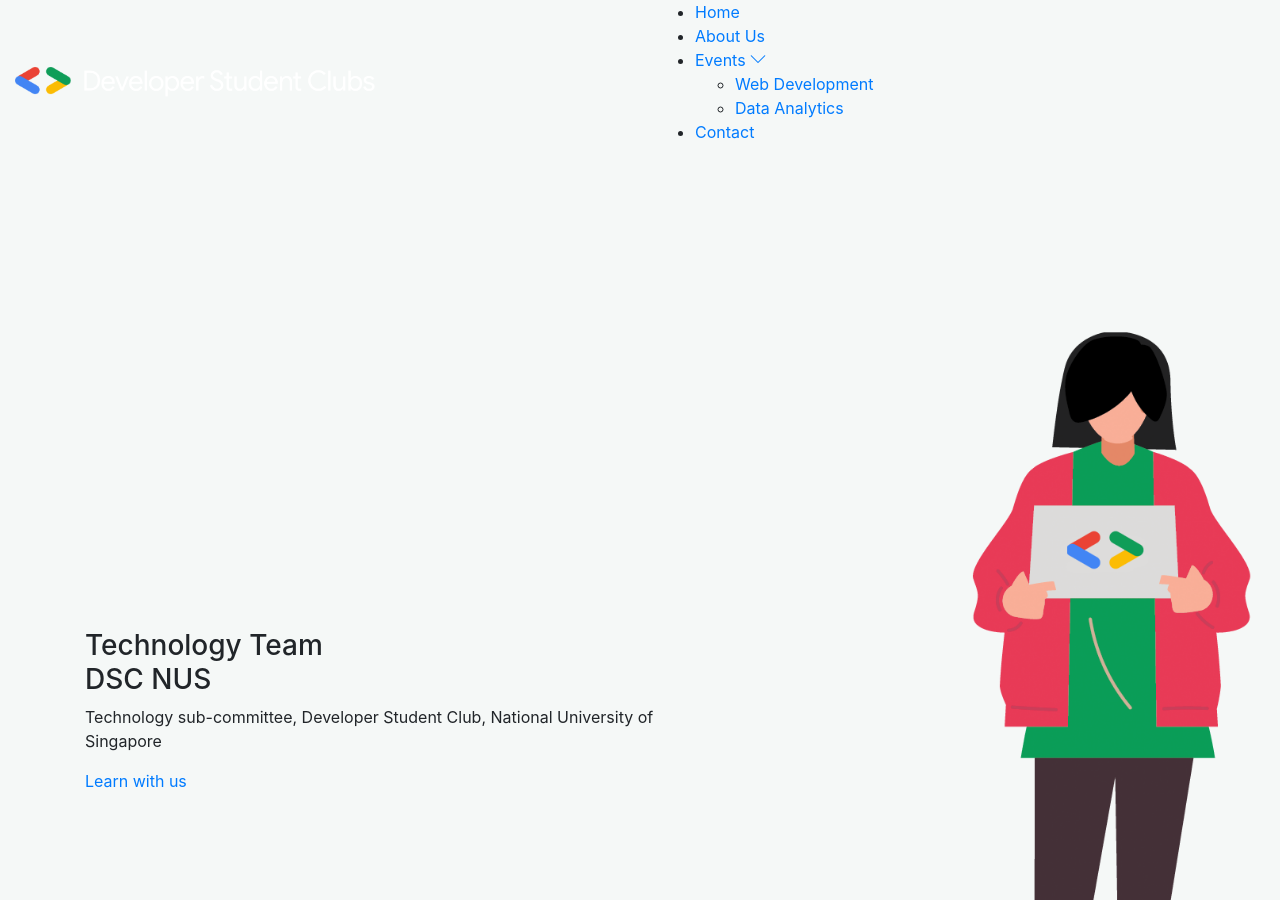
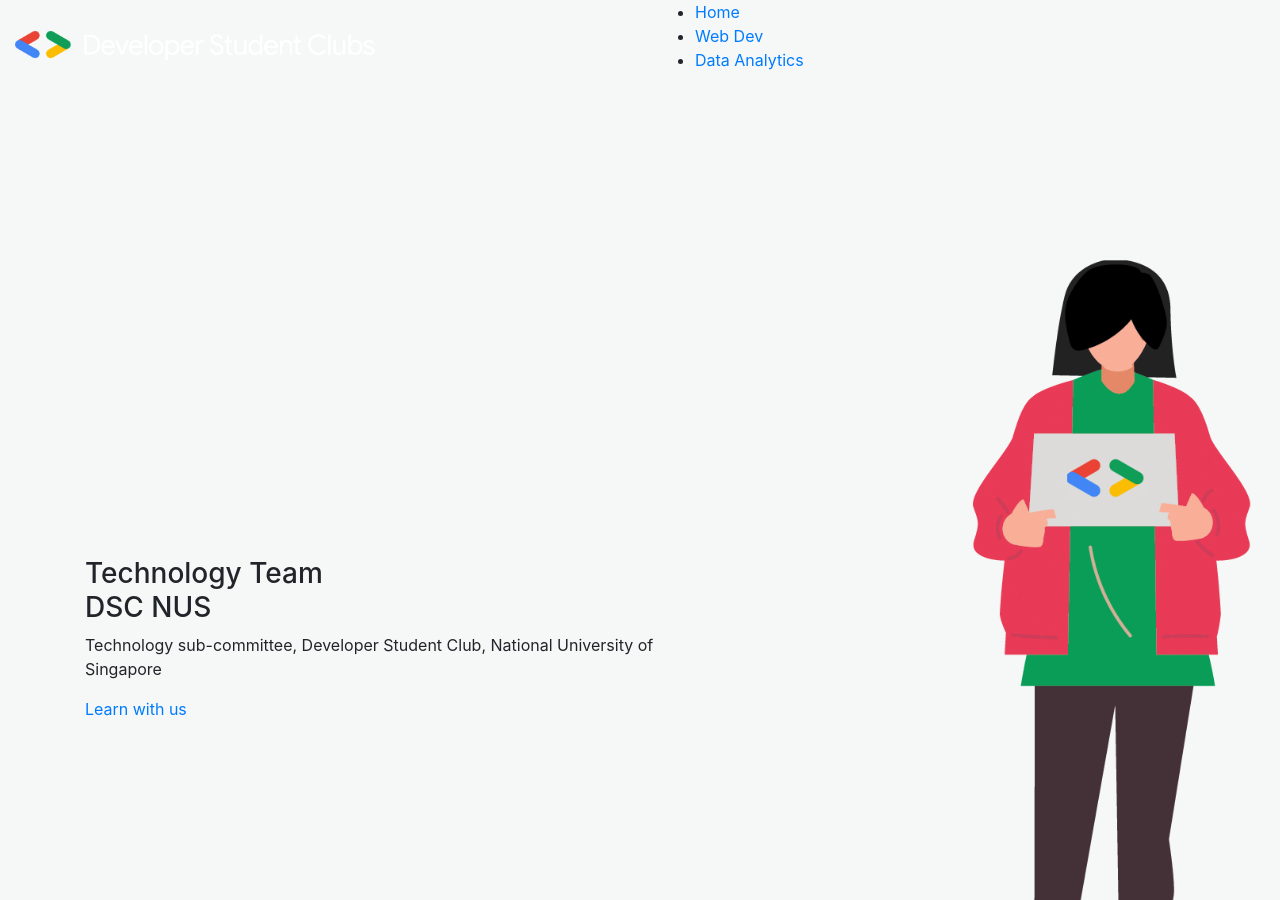
Before and after one commit to DigiPie/dscnustech.github.io, a Jekyll site: the page built from index.html, in a window 1280 px wide and 900 px high. Built offline with Jekyll 4.4.1, drawn with Linux system fonts in a browser that asks for light colours.

Commit message:
Update mainNavBar

```diff
--- a/_includes/mainNavBar.html
+++ b/_includes/mainNavBar.html
@@ -6,7 +6,12 @@
           <div class="col-xl-3 col-lg-2">
             <div class="logo">
               <a href="index.html">
-                              <img src="dscimg/gd_dsc_lockup_horizontal_color.png" alt="" width="360" height="33">
+                <img
+                  src="dscimg/gd_dsc_lockup_horizontal_color.png"
+                  alt=""
+                  width="360"
+                  height="33"
+                />
               </a>
             </div>
           </div>
@@ -15,16 +20,18 @@
               <nav>
                 <ul id="navigation">
                   <li><a class="active" href="index.html">Home</a></li>
-                                  <li><a href="AboutUs.html">About Us</a></li>
-                                  <li><a href="#">Events <i class="ti-angle-down"></i></a>
+                  <li><a href="WebDev.html">Web Dev</a></li>
+                  <li><a href="Data.html">Data Analytics</a></li>
+                  <!--<li><a href="AboutUs.html">About Us</a></li>-->
+                  <!--<li><a href="#">Events <i class="ti-angle-down"></i></a>
                                       <ul class="submenu">
                                           <li><a href="WebDev.html">Web Development</a></li>
                                           <li><a href="DataAnalytics.html">Data Analytics</a></li>
                                       </ul>
-                                  </li>
+                                  </li>-->
                   <!-- /people is currently under maintanence -->
                   <!-- <li><a href="{{ site.baseurl }}/people">People</a></li> -->
-                                  <li><a href="contact.html">Contact</a></li>
+                  <!--<li><a href="contact.html">Contact</a></li>-->
                   <!-- <li><a href="#">Templates<i class="ti-angle-down"></i></a>
                                       <ul class="submenu">
                                           <li><a href="blog.html">blog</a></li>
@@ -48,7 +55,6 @@
             <div class="mobile_menu d-block d-lg-none"></div>
           </div>
         </div>
-
       </div>
     </div>
   </div>
```
Lines whose indentation alone changed are shown as unchanged.
